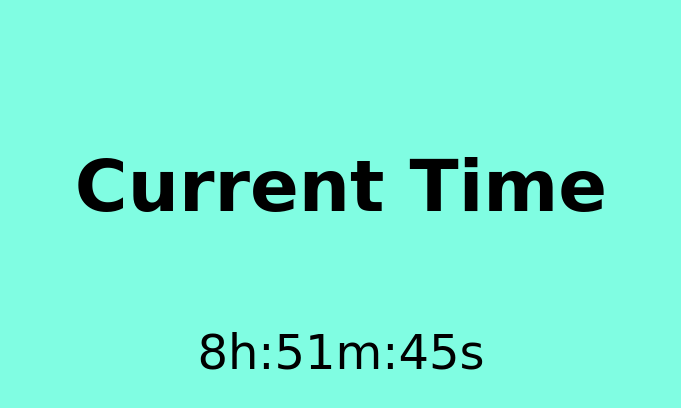
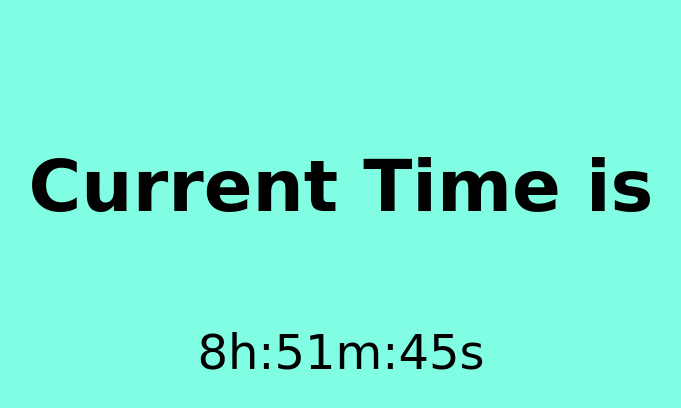
Before and after one commit to Ayushsanjdev/git-github-ztm, a plain HTML site: page index.html in a window 1280 px wide. Shown: the whole page, without its empty margins (299-980 px from the left). Drawn offline with Linux system fonts and the light colour scheme.

Commit message:
text changed

```diff
--- a/index.html
+++ b/index.html
@@ -8,7 +8,7 @@
 </head>
 <body>
 	<h2>
-		Current Time
+		Current Time is
 	</h2>
 	<div id="container"></div>
 	<script type="text/javascript" src="script.js"></script>
```
